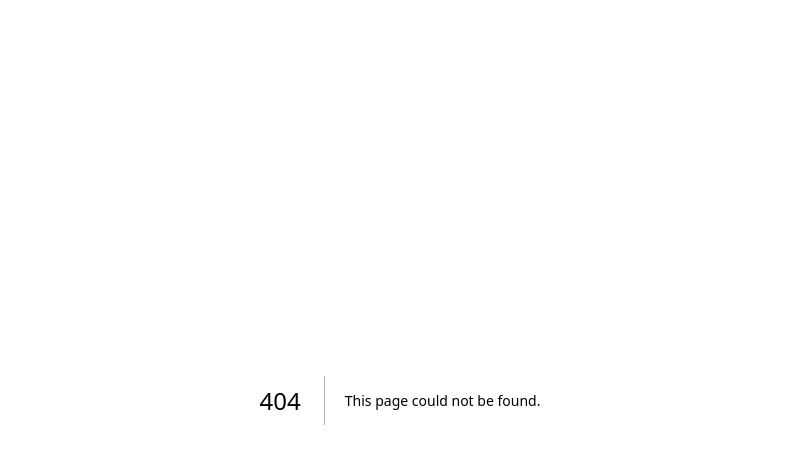
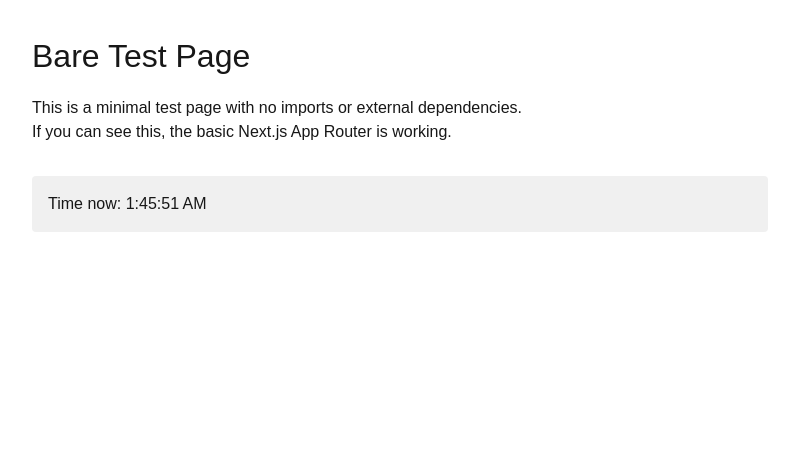
Before and after one commit to JustinAIDistuptors/MC-BuildingInstabids-Windsurf, a Next.js app in the folder instabids/: page /test-bare in a window 1280 px wide. Before the commit this address had no page. Shown: the top 464 px of the page, without its empty margins (240-1039 px from the left). Built offline with nearby package versions, Linux system fonts and the light colour scheme.

Commit message:
chore: Commit all remaining changes and test files

```diff
--- /dev/null
+++ b/instabids/src/app/test-bare/page.tsx
@@ -0,0 +1,12 @@
+export default function TestBarePage() {
+  return (
+    <div style={{ padding: '2rem', maxWidth: '800px', margin: '0 auto' }}>
+      <h1 style={{ fontSize: '2rem', marginBottom: '1rem' }}>Bare Test Page</h1>
+      <p>This is a minimal test page with no imports or external dependencies.</p>
+      <p>If you can see this, the basic Next.js App Router is working.</p>
+      <p style={{ marginTop: '2rem', padding: '1rem', backgroundColor: '#f0f0f0', borderRadius: '4px' }}>
+        Time now: {new Date().toLocaleTimeString()}
+      </p>
+    </div>
+  );
+}
--- /dev/null
+++ b/instabids/src/app/test-minimal/page.tsx
@@ -0,0 +1,10 @@
+export default function TestMinimalPage() {
+  return (
+    <div style={{ padding: '40px', maxWidth: '800px', margin: '0 auto' }}>
+      <h1 style={{ fontSize: '24px', fontWeight: 'bold', marginBottom: '20px' }}>
+        Minimal Test Page
+      </h1>
+      <p>This is an extremely minimal test page with no dependencies.</p>
+    </div>
+  );
+}
```
